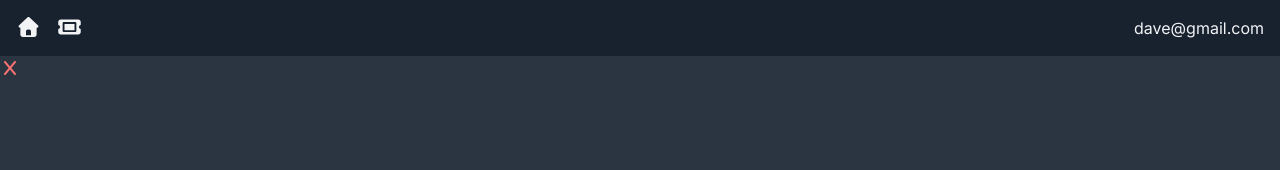
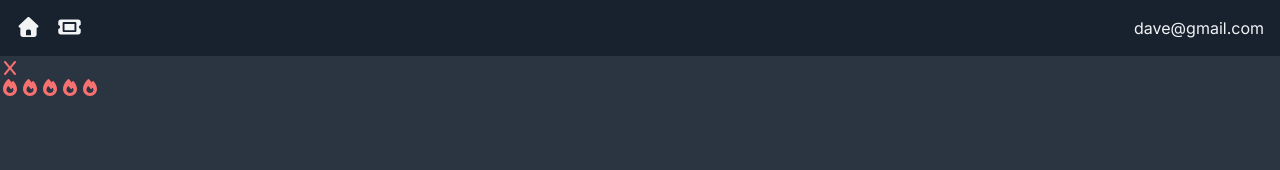
Before and after one commit to EnobongOffiong/ticket-system, a Next.js app: page / in a window 1280 px wide. Shown: the top 170 px of the page. Built offline with nearby package versions, Linux system fonts and the light colour scheme.

Commit message:
Implemented the priority display and added it to ticket card component

```diff
--- a/app/(components)/PriorityDisplay.jsx
+++ b/app/(components)/PriorityDisplay.jsx
@@ -0,0 +1,16 @@
+import { faFire } from "@fortawesome/free-solid-svg-icons";
+import { FontAwesomeIcon } from "@fortawesome/react-fontawesome";
+
+const PriorityDisplay = () => {
+  return (
+    <div className="flex justify-start align-baseline">
+      <FontAwesomeIcon icon={faFire} className="text-red-400"/>
+      <FontAwesomeIcon icon={faFire} className="text-red-400"/>
+      <FontAwesomeIcon icon={faFire} className="text-red-400"/>
+      <FontAwesomeIcon icon={faFire} className="text-red-400"/>
+      <FontAwesomeIcon icon={faFire} className="text-red-400"/>
+    </div>
+  );
+};
+
+export default PriorityDisplay;
--- a/app/(components)/TicketCard.jsx
+++ b/app/(components)/TicketCard.jsx
@@ -1,9 +1,11 @@
 import DeleteBlock from "./DeleteBlock";
+import PriorityDisplay from "./PriorityDisplay";
 
 const TicketCard = () => {
   return (
     <div>
       <DeleteBlock />
+      <PriorityDisplay/>
     </div>
   );
 };
```
